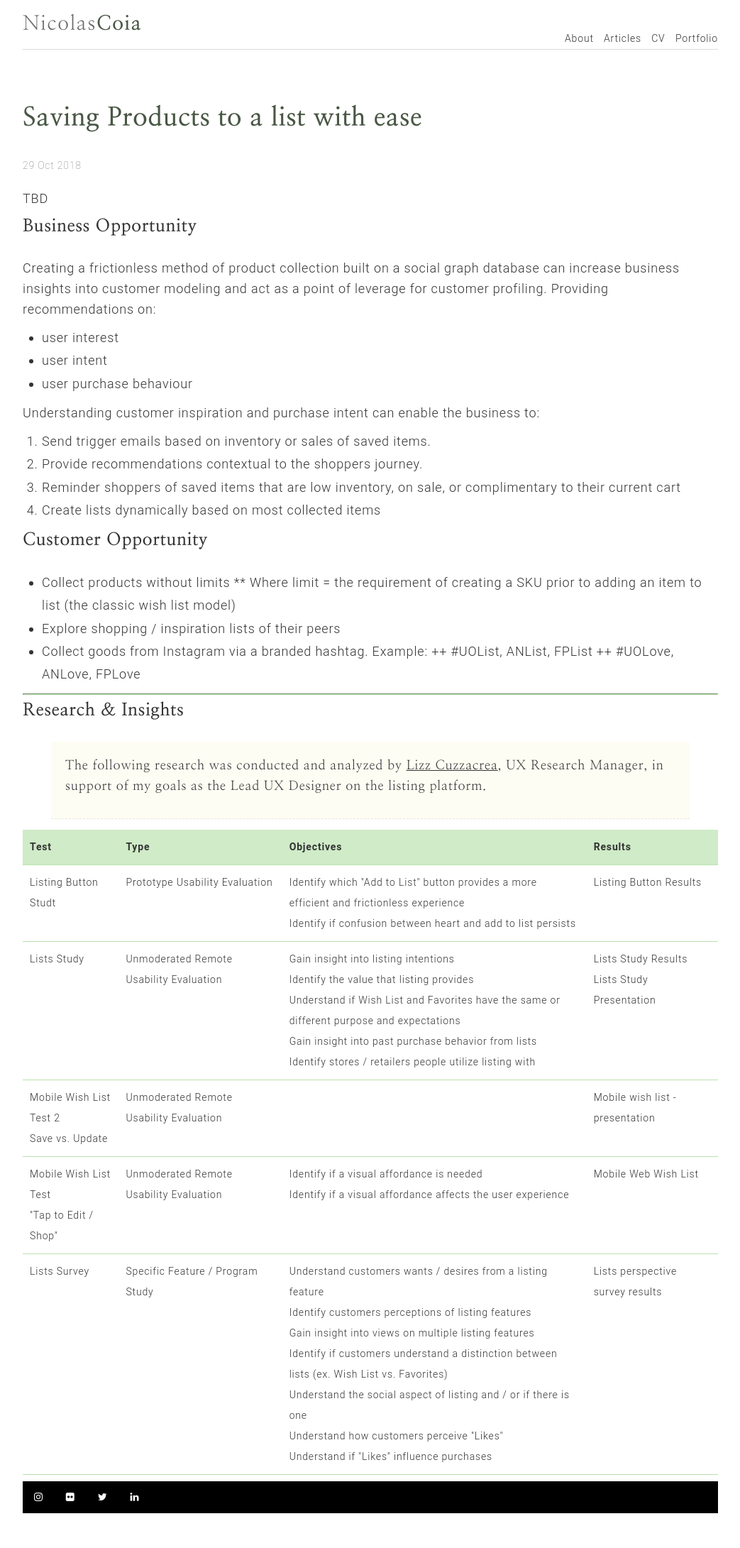
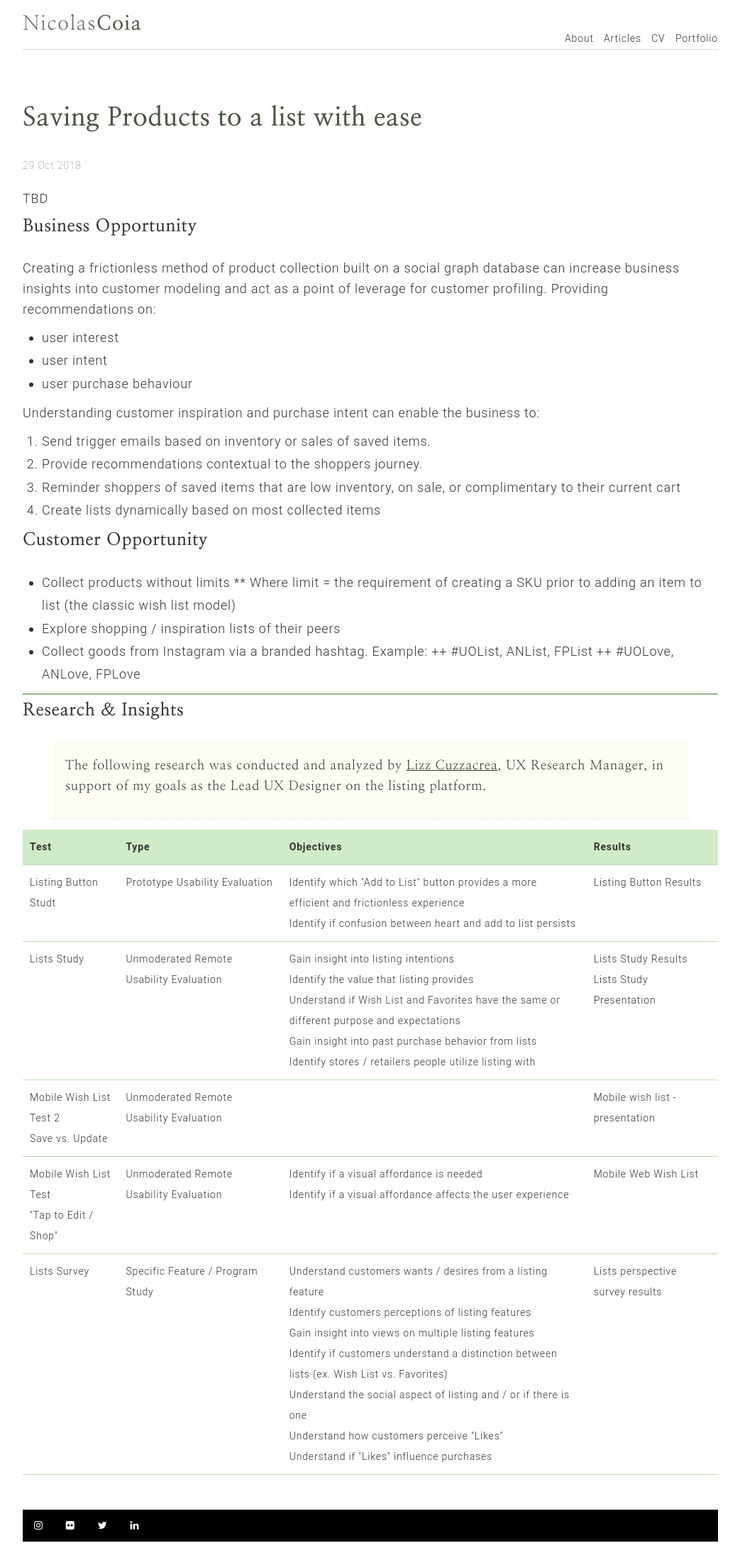
Before and after one commit to dyutibarma/monochrome, a Jekyll site: the page built from _portfolio/2018-10-29-frictionless-Lists.md, in a window 1280 px wide. Shown: the whole page at 71% size, without its empty margins (118-1161 px from the left). Built offline with Jekyll 4.4.1, drawn with Linux system fonts in a browser that asks for light colours; before the commit the page ends 2141 px from its top, so only the background shows below that.

Commit message:
Update custom.scss

```diff
--- a/_sass/custom.scss
+++ b/_sass/custom.scss
@@ -65,6 +65,7 @@
 table {
     	border-collapse: collapse;
     	width: 100%;
+	margin: 0 0 40px 0;
 }
 
 th {
```
